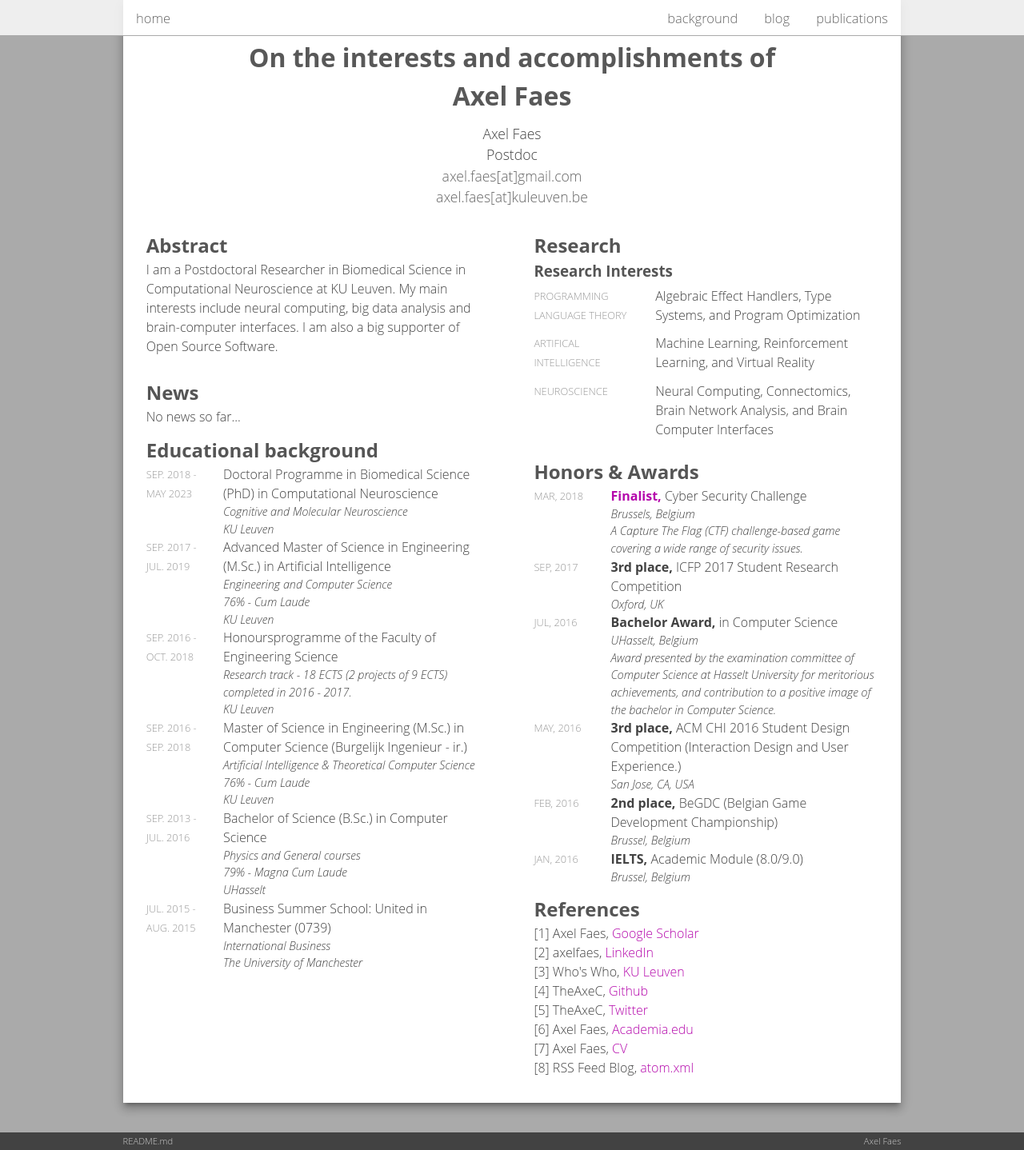
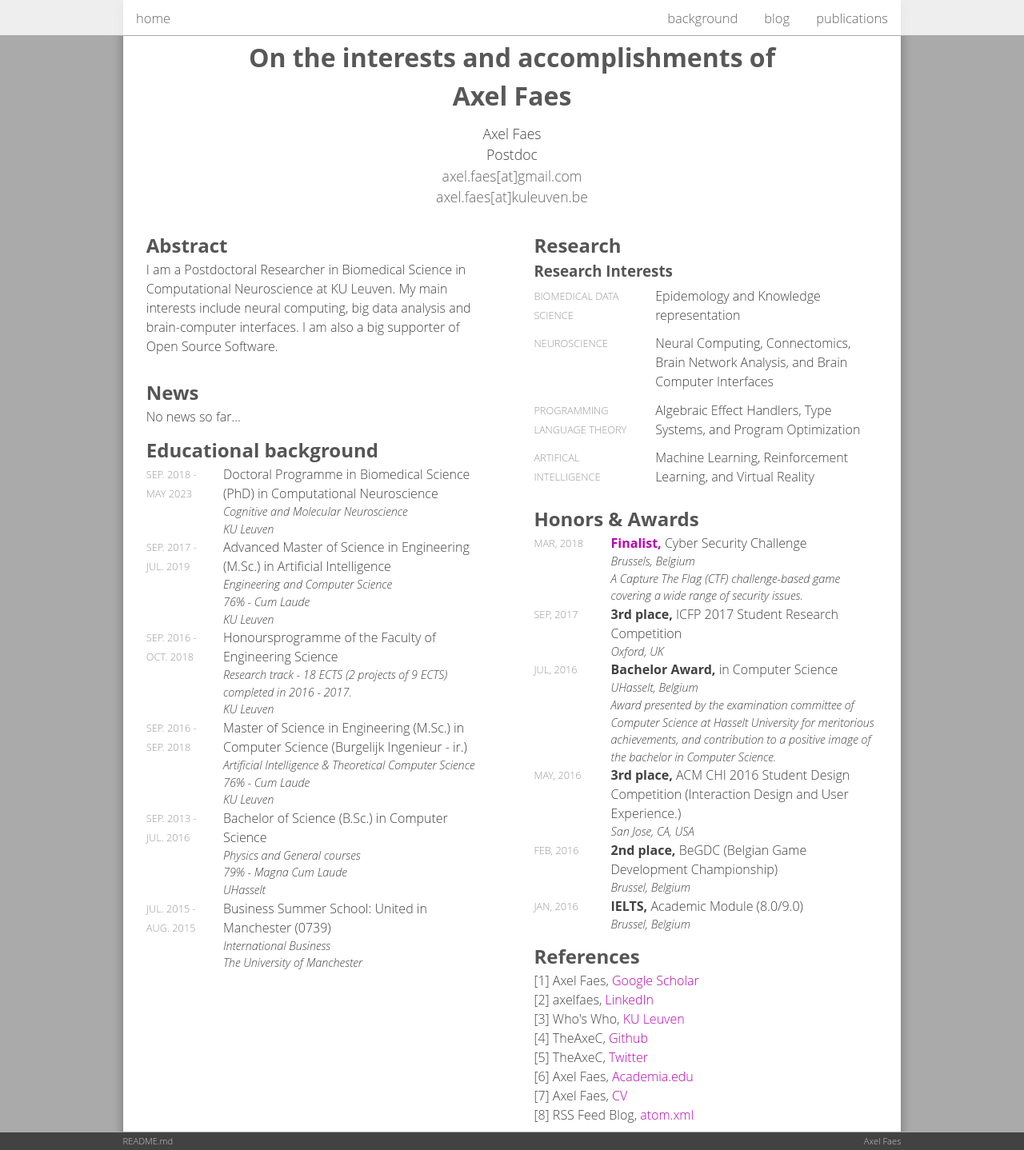
Before and after one commit to TheAxeC/theaxec.github.io, a Jekyll site: the page built from _pages/index.html, in a window 1280 px wide. Shown: the whole page at 80% size. Built offline with Jekyll 4.4.1, drawn with Linux system fonts in a browser that asks for light colours.

Commit message:
update research interests

```diff
--- a/_data/research.yml
+++ b/_data/research.yml
@@ -12,6 +12,16 @@ thinking:
 interests:
   title: Research Interests
   content:
+    - title: Biomedical Data Science
+      content:
+        - Epidemology
+        - Knowledge representation
+    - title: Neuroscience
+      content:
+        - Neural Computing
+        - Connectomics
+        - Brain Network Analysis
+        - Brain Computer Interfaces
     - title: Programming Language Theory
       content:
         - Algebraic Effect Handlers
@@ -22,9 +32,3 @@ interests:
         - Machine Learning
         - Reinforcement Learning
         - Virtual Reality
-    - title: Neuroscience
-      content:
-        - Neural Computing
-        - Connectomics
-        - Brain Network Analysis
-        - Brain Computer Interfaces
```
